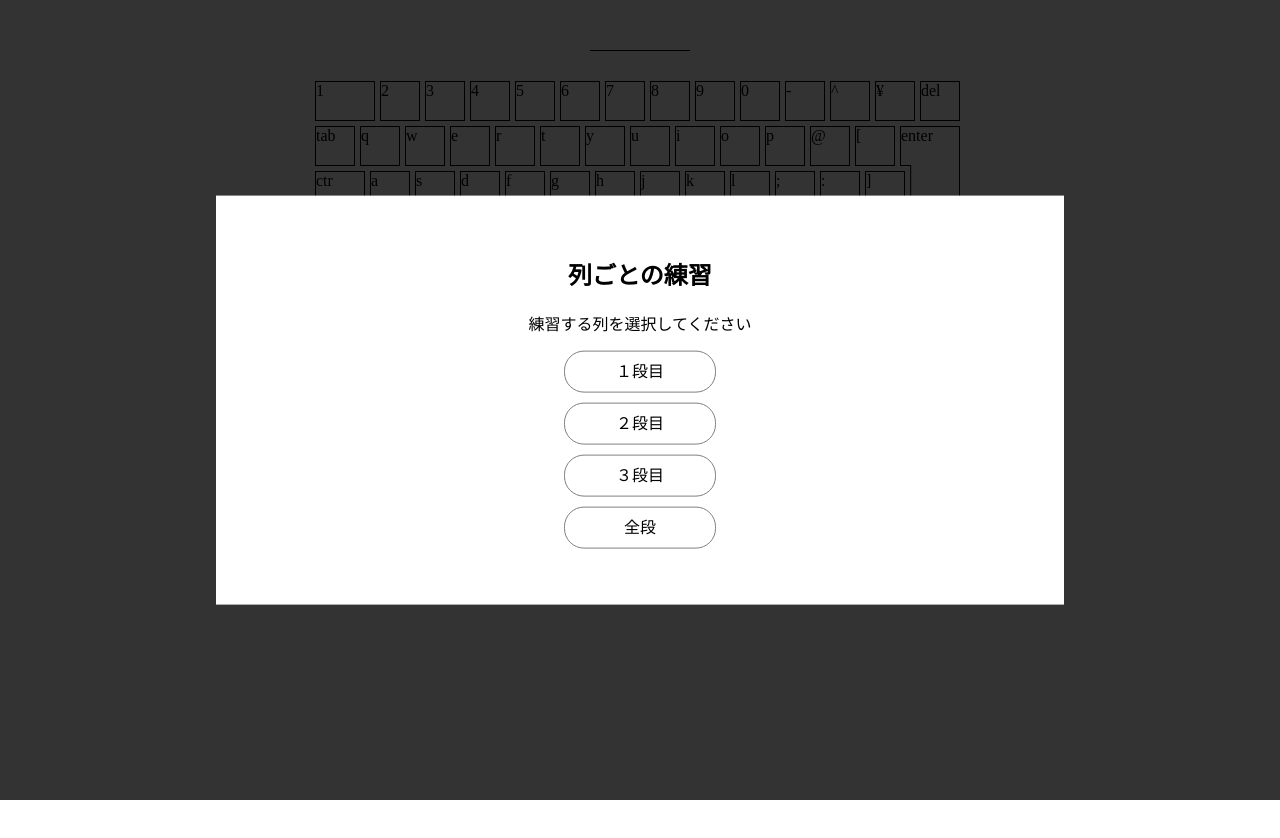
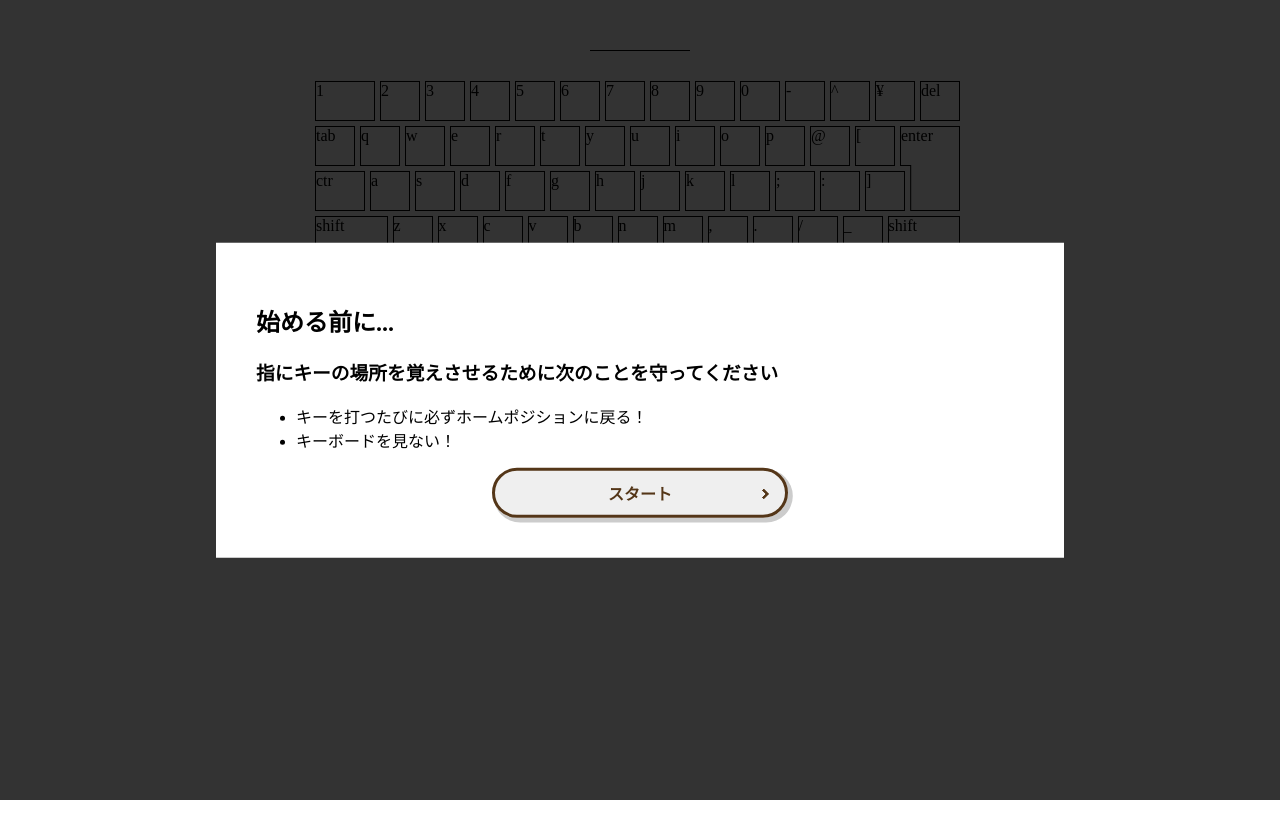
Before and after one commit to reo-fujimoto2653/touch-typing-app, a plain HTML site: page index.html in a window 1280 px wide. Drawn offline with nearby package versions, Linux system fonts and the light colour scheme.

Commit message:
add introduction modal

```diff
--- a/index.html
+++ b/index.html
@@ -107,22 +107,35 @@
         <div class="finger little" id="little_right"></div>
     </div>
 
+    <div class="introduction-modal js-introduction-modal">
+        <div class="modal-background"></div>
+        <div class="introduction-modal-content js-introduction-modal-content">
+            <h2>始める前に...</h2>
+            <h3>指にキーの場所を覚えさせるために次のことを守ってください</h3>
+            <ul>
+                <li>キーを打つたびに必ずホームポジションに戻る！</li>
+                <li>キーボードを見ない！</li>
+            </ul>
+            <div class="button js-start-button">スタート</div>
+        </div>
+    </div>
+
     <div class="start-modal js-start-modal">
-        <div class="start-modal-background"></div>
+        <div class="modal-background"></div>
         <div class="modal-content start-modal-content">
             <h2>列ごとの練習</h2>
             <p>練習する列を選択してください</p>
             <ul>
-                <li class="chosenLine" value="line1Mode">１段目</li>
-                <li class="chosenLine" value="line2Mode">２段目</li>
-                <li class="chosenLine" value="line3Mode">３段目</li>
-                <li class="chosenLine" value="line4Mode">全段</li>
+                <li class="button js-chosenLine" value="line1Mode">１段目</li>
+                <li class="button js-chosenLine" value="line2Mode">２段目</li>
+                <li class="button js-chosenLine" value="line3Mode">３段目</li>
+                <li class="button js-chosenLine" value="line4Mode">全段</li>
             </ul>
         </div>
     </div>
 
     <div class="result-modal js-result-modal">
-        <div class="result-modal-background"></div>
+        <div class="modal-background"></div>
         <div class="start-modal-content">
             <p id="resultCommnent">苦手なキーは...</p>
             <div class="keyboard" id="result">
--- a/main.js
+++ b/main.js
@@ -77,7 +77,13 @@ function target(text) {
 }
 
 $(function () {
-    $('.chosenLine').on('click', function () {
+
+    $('.js-start-button').on('click', function(){
+        $('.introduction-modal').fadeOut();
+        $('.start-modal').fadeIn();
+    });
+
+    $('.js-chosenLine').on('click', function () {
         failed = [];
         remaining = undefined;
         line = undefined;
--- a/style.css
+++ b/style.css
@@ -33,13 +33,56 @@ html {
 }
 
 .start-modal {
+    display: none;
     height: 100vh;
     position: fixed;
     top: 0;
     width: 100%;
 }
 
-.start-modal-background {
+.introduction-modal {
+    height: 100vh;
+    position: fixed;
+    top: 0;
+    width: 100%;
+}
+
+.button{
+    position: relative;
+    display: flex;
+    justify-content: space-around;
+    align-items: center;
+    margin: 0 auto;
+    max-width: 240px;
+    padding: 10px 25px;
+    color: #543618;
+    transition: 0.3s ease-in-out;
+    font-weight: 600;
+    background: #eeee;
+    border-radius: 50px;
+    border: 0.2rem solid #543618;
+    box-shadow: 0.2rem 0.2rem 0px 0.1rem #cccccc;
+}
+.button:hover {
+  transform: translate3d(0.2rem, 0.2rem, 0);
+  box-shadow: none;
+  opacity: 1;
+  transition: all 0.2s;
+}
+.button:after {
+    content: '';
+    width: 5px;
+    height: 5px;
+    border-top: 3px solid #543618;
+    border-right: 3px solid #543618;
+    transform: rotate(45deg) translateY(-50%);
+    position: absolute;
+    top: 50%;
+    right: 20px;
+    border-radius: 1px;
+    transition: 0.3s ease-in-out;
+}
+.modal-background {
     background: rgba(0, 0, 0, 0.8);
     height: 100vh;
     position: absolute;
@@ -60,6 +103,19 @@ html {
 
 }
 
+.introduction-modal-content{
+    background: #fff;
+    left: 50%;
+    padding: 40px;
+    position: absolute;
+    width: 60%;
+    /*transformでモーダルの中心点を起点にし、
+    top,leftでモーダル自体を画面の真ん中に持ってくる    */
+    transform: translate(-50%, -50%);
+    left: 50%;
+    top: 50%;
+}
+
 .modal-content h2 {
     text-align: center;
 }
@@ -69,12 +125,12 @@ html {
     font-weight: 200;
 }
 
-ul {
+.start-modal ul {
     list-style: none;
     padding: 0;
 }
 
-li {
+.chosenLine {
     border: 1px solid gray;
     height: 40px;
     width: 150px;
@@ -87,7 +143,11 @@ li {
     border-radius: 20px;
 }
 
-li:hover {
+.start-modal ul li {
+    margin-top: 10px;
+}
+
+.chosenLine:hover {
     background: aqua;
 }
 
@@ -99,12 +159,12 @@ li:hover {
     width: 100%;
 }
 
-.result-modal-background {
+/* .modal-background {
     background: rgba(0, 0, 0, 0.8);
     height: 100vh;
     position: absolute;
     width: 100%;
-}
+} */
 
 .result-modal-content {
     background: #fff;
```
